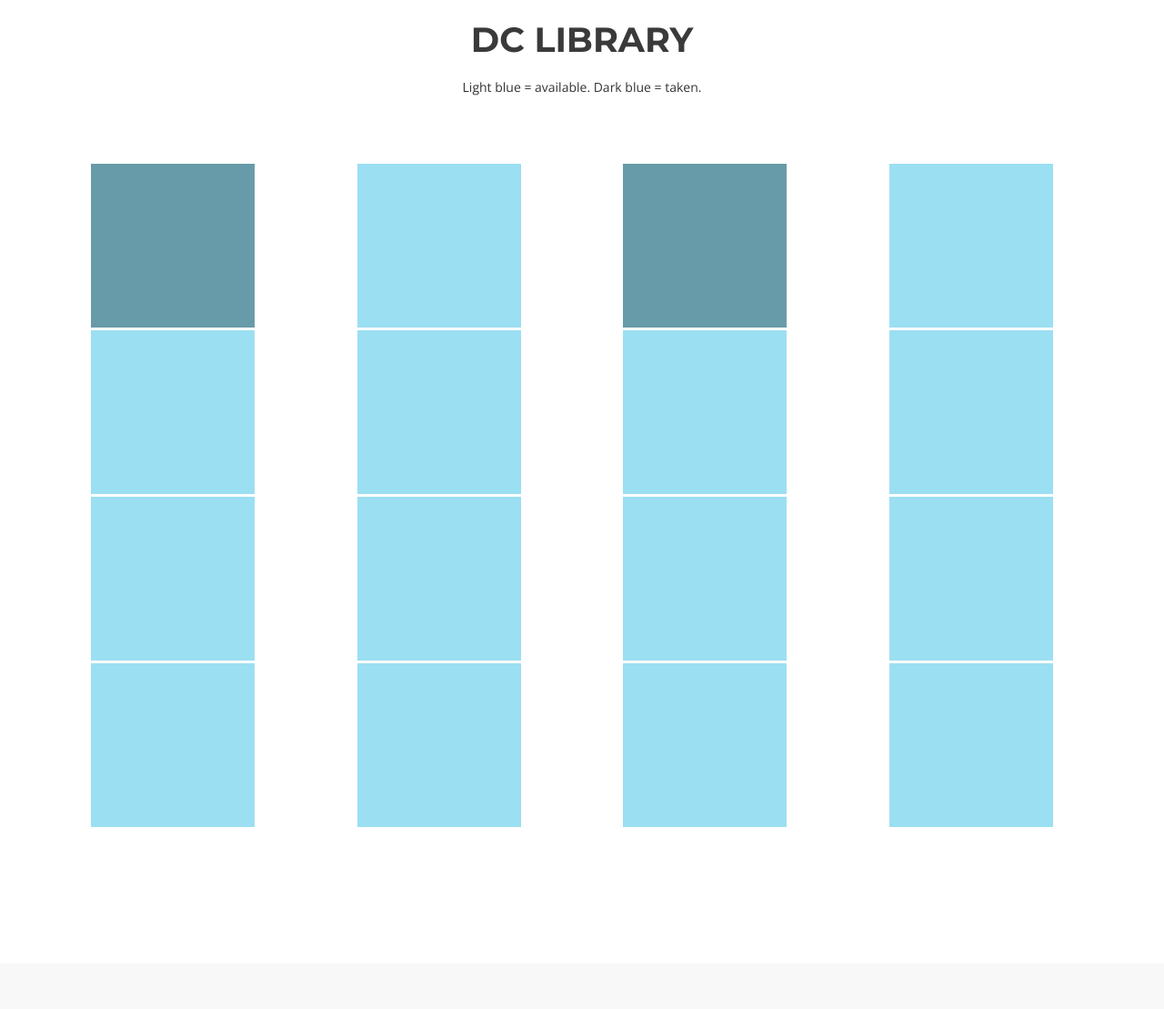
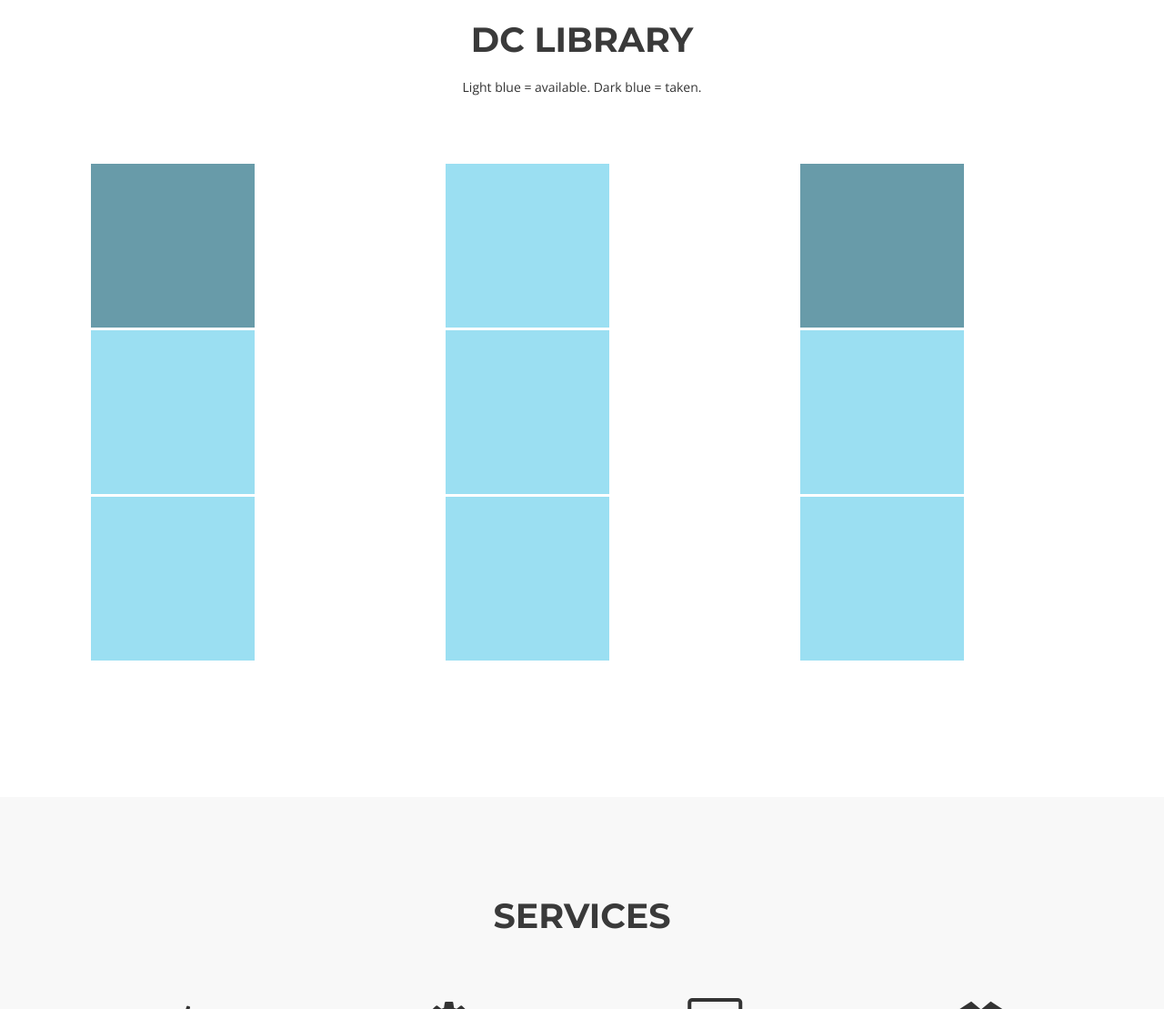
Before and after one commit to Maximus-W/WeCamSee, a plain HTML site: page site/index.html in a window 1280 px wide. Shown: the part 722-1831 px from the top of the page at 91% size. Drawn offline with nearby package versions, Linux system fonts and the light colour scheme.

Commit message:
seat arrangement

```diff
--- a/site/index.html
+++ b/site/index.html
@@ -69,7 +69,7 @@
 	  <section id="about" class="home-section bg-white">
 		<div class="container">
 			  <div class="row">
-				  <div class="col-md-offset-2 col-md-8">
+				  <div class="col-md-offset-2 col-md-8 col-lg-8">
 					<div class="section-heading">
 					 <h2>DC Library</h2>
 					 <p>Light blue = available. Dark blue = taken.</p>
@@ -77,96 +77,59 @@
 				  </div>
 			  </div>
         <div class="row">
-          <div class="col-xs-12 col-sm-3 col-md-3 col-lg-3" data-wow-delay="0.3s">
+          <div class="col-xs-12 col-sm-4 col-md-4 col-lg-4" data-wow-delay="0.3s">
             <div class="animated box-team wow bounceInDown">
               <div id="seat1" class="TableSeats"></div>
             </div>
           </div>
-          <div class="col-xs-12 col-sm-3 col-md-3 col-lg-3" data-wow-delay="0.3s">
+          <div class="col-xs-12 col-sm-4 col-md-4 col-lg-4" data-wow-delay="0.3s">
             <div class="animated box-team wow bounceInDown">
               <div id ="seat2" class="TableSeats"></div>
             </div>
                 </div>
-                <div class="col-xs-12 col-sm-3 col-md-3 col-lg-3" data-wow-delay="0.5s">
+                <div class="col-xs-12 col-sm-4 col-md-4 col-lg-4" data-wow-delay="0.5s">
 					<div class="animated box-team wow bounceInDown">
                     <div id ="seat3" class="TableSeats"></div>
-					</div>
-                </div>
-                <div class="col-xs-12 col-sm-3 col-md-3 col-lg-3" data-wow-delay="0.7s">
-					<div class="box-team wow bounceInDown">
-                    <div id="seat4" class="TableSeats"></div>
 					</div>
                 </div>
 			  </div>
 
         <div class="row">
-          <div class="col-xs-12 col-sm-3 col-md-3 col-lg-3" data-wow-delay="0.3s">
+          <div class="col-xs-12 col-sm-4 col-md-4 col-lg-4" data-wow-delay="0.3s">
             <div class="animated box-team wow bounceInDown">
               <div id="seat1" class="TableSeats"></div>
             </div>
           </div>
-          <div class="col-xs-12 col-sm-3 col-md-3 col-lg-3" data-wow-delay="0.3s">
+          <div class="col-xs-12 col-sm-4 col-md-4 col-lg-4" data-wow-delay="0.3s">
             <div class="animated box-team wow bounceInDown">
               <div id ="seat2" class="TableSeats"></div>
             </div>
                 </div>
-                <div class="col-xs-12 col-sm-3 col-md-3 col-lg-3" data-wow-delay="0.5s">
+                <div class="col-xs-12 col-sm-4 col-md-4 col-lg-4" data-wow-delay="0.5s">
 					<div class="animated box-team wow bounceInDown">
                     <div id ="seat3" class="TableSeats"></div>
-          </div>
-                </div>
-                <div class="col-xs-12 col-sm-3 col-md-3 col-lg-3" data-wow-delay="0.7s">
-          <div class="box-team wow bounceInDown">
-                    <div id="seat4" class="TableSeats"></div>
 					</div>
                 </div>
 			  </div>
 
         <div class="row">
-          <div class="col-xs-12 col-sm-3 col-md-3 col-lg-3" data-wow-delay="0.3s">
+          <div class="col-xs-12 col-sm-4 col-md-4 col-lg-4" data-wow-delay="0.3s">
             <div class="animated box-team wow bounceInDown">
               <div id="seat1" class="TableSeats"></div>
             </div>
           </div>
-          <div class="col-xs-12 col-sm-3 col-md-3 col-lg-3" data-wow-delay="0.3s">
+          <div class="col-xs-12 col-sm-4 col-md-4 col-lg-4" data-wow-delay="0.3s">
             <div class="animated box-team wow bounceInDown">
               <div id ="seat2" class="TableSeats"></div>
             </div>
                 </div>
-                <div class="col-xs-12 col-sm-3 col-md-3 col-lg-3" data-wow-delay="0.5s">
+                <div class="col-xs-12 col-sm-4 col-md-4 col-lg-4" data-wow-delay="0.5s">
 					<div class="animated box-team wow bounceInDown">
                     <div id ="seat3" class="TableSeats"></div>
 					</div>
                 </div>
-                <div class="col-xs-12 col-sm-3 col-md-3 col-lg-3" data-wow-delay="0.7s">
-          <div class="box-team wow bounceInDown">
-                    <div id="seat4" class="TableSeats"></div>
-          </div>
-                </div>
 			  </div>
 
-        <div class="row">
-          <div class="col-xs-12 col-sm-3 col-md-3 col-lg-3" data-wow-delay="0.3s">
-            <div class="animated box-team wow bounceInDown">
-              <div id="seat1" class="TableSeats"></div>
-            </div>
-          </div>
-          <div class="col-xs-12 col-sm-3 col-md-3 col-lg-3" data-wow-delay="0.3s">
-            <div class="animated box-team wow bounceInDown">
-              <div id ="seat2" class="TableSeats"></div>
-            </div>
-                </div>
-                <div class="col-xs-12 col-sm-3 col-md-3 col-lg-3" data-wow-delay="0.5s">
-          <div class="animated box-team wow bounceInDown">
-                    <div id ="seat3" class="TableSeats"></div>
-          </div>
-                </div>
-                <div class="col-xs-12 col-sm-3 col-md-3 col-lg-3" data-wow-delay="0.7s">
-          <div class="box-team wow bounceInDown">
-                    <div id="seat4" class="TableSeats"></div>
-          </div>
-                </div>
-        </div>
 		  </div>
 	  </section>
 
```
Lines whose indentation alone changed are shown as unchanged.
